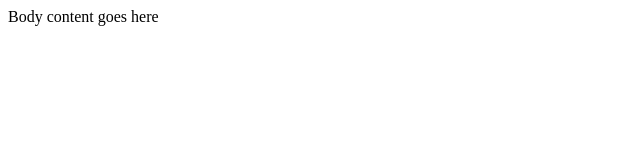
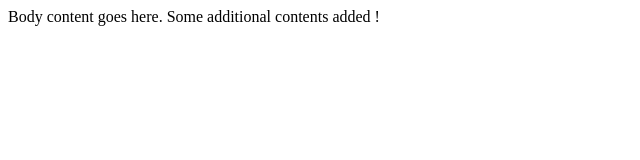
Before and after one commit to suresh1303/test, a plain HTML site: page index.html in a window 1280 px wide. Shown: the whole page, without its empty margins (0-640 px from the left). Drawn offline with Linux system fonts and the light colour scheme.

Commit message:
Second commit

```diff
--- a/index.html
+++ b/index.html
@@ -3,6 +3,6 @@
 <head>
 </head>
 <body>
-Body content goes here
+Body content goes here. Some additional contents added !
 </body>
 </html>
```
